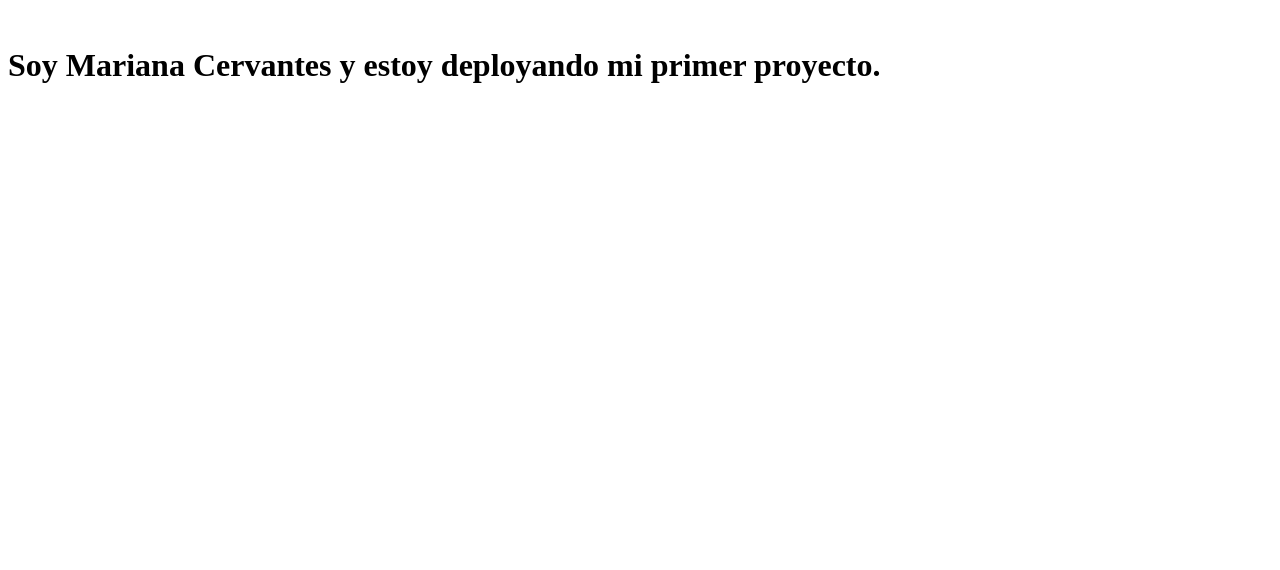
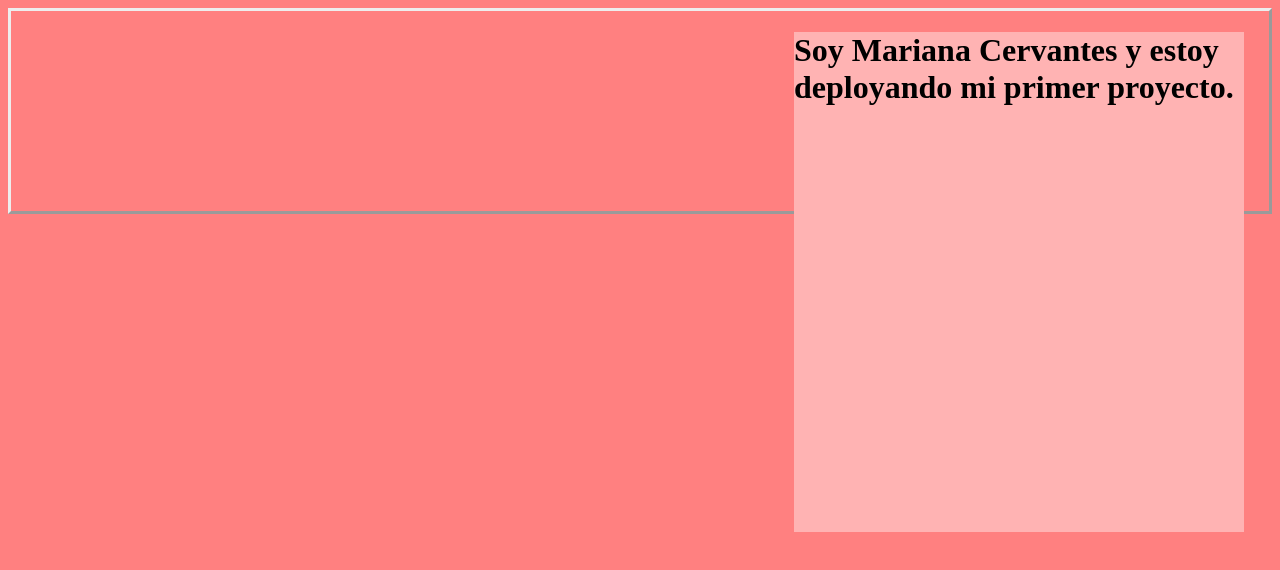
Before and after one commit to Mita-21/catalogoPeliculas, a plain HTML site: page index.html in a window 1280 px wide. Drawn offline with Linux system fonts and the light colour scheme.

Commit message:
Update estilos.css

```diff
--- a/estilos.css
+++ b/estilos.css
@@ -3,7 +3,7 @@ header, section, footer{
     margin-left: auto;
     margin-right:auto;
 }
-header{
+.container{
     height: 200px;
     background-color: #ff8080 ;
     margin-bottom: 10px;
@@ -40,7 +40,7 @@ header{
     margin-bottom: 10px;
     float: left;
     }
-    #textoderecho{
+    .title{
     height: 500px;
     width:450px ;
     background-color: #ffb3b3 ;
```
